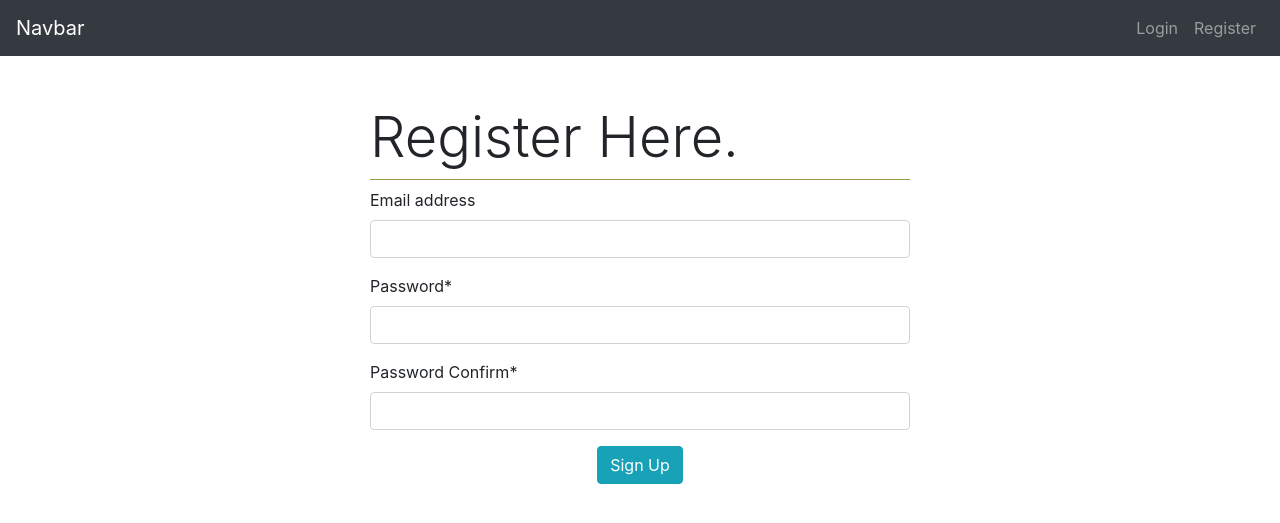
After one commit to sadakchap/document-sharing-api, a Django app: page /accounts/register/ in a window 1280 px wide. The commit adds this page. Shown: the top 523 px of the page. Run offline with Django 3.2, Linux system fonts and the light colour scheme; some libraries are stand-ins or nearby versions.

Commit message:
user registration done

```diff
--- a/accounts/forms.py
+++ b/accounts/forms.py
@@ -1,7 +1,20 @@
 from django import forms
 from django.contrib.auth import get_user_model, authenticate
+from string import ascii_lowercase, digits
+from random import choice
 
 User = get_user_model()
+
+def generate_random_username(length=16, chars=ascii_lowercase+digits, split=4, delimiter='-'):
+    username = ''.join([choice(chars) for i in range(length)])
+    if split:
+        username = delimiter.join([username[start:start+split] for start in range(0, len(username), split)])
+    try:
+        User.objects.get(username=username)
+        return generate_random_username(length=length, chars=chars, split=split, delimiter=delimiter)
+    except User.DoesNotExist:
+        return username
+
 
 class UserLoginForm(forms.Form):
     email = forms.EmailField(max_length=255, widget=forms.EmailInput(attrs={'autofocus':'on'}))
@@ -25,3 +38,32 @@ class UserLoginForm(forms.Form):
             if not user.is_active:
                 raise forms.ValidationError('Not active')
             return super(UserLoginForm, self).clean(*args, **kwargs)
+
+class UserRegisterForm(forms.ModelForm):
+    password1 = forms.CharField(label='Password', max_length=255, widget=forms.PasswordInput)
+    password2 = forms.CharField(label='Password Confirm', max_length=255, widget=forms.PasswordInput)
+
+    class Meta:
+        model = User
+        fields = ('email', 'password1', 'password2',)
+
+    def clean_email(self):
+        email = self.cleaned_data.get('email')
+        qs = User.objects.filter(email=email)
+        if qs.exists():
+            raise forms.ValidationError('Sorry, email already taken!')
+        return email
+
+    def clean(self, *args, **kwargs):
+        pwrd1 = self.cleaned_data.get('password1')
+        pwrd2 = self.cleaned_data.get('password2')
+        if pwrd1 and pwrd2 and pwrd1 != pwrd2:
+            raise forms.ValidationError('Both passwords must match!')
+        return super(UserRegisterForm, self).clean(*args, **kwargs)
+
+    def save(self, commit=True):
+        user = super(UserRegisterForm, self).save(commit=False)
+        user.username = generate_random_username()
+        if commit:
+            user.save()
+        return user
--- /dev/null
+++ b/accounts/templates/registration/register.html
@@ -0,0 +1,24 @@
+{% extends 'base.html' %}
+{% load crispy_forms_tags %}
+{% block title %}Register{% endblock %}
+{% block content %}
+<div class="container-fluid">
+    <div class="container mt-5">
+        <div class="row" style="justify-content: center; align-items: center;">
+            <div class="col-lg-6">
+                <div class="content-section">
+                    <h1 class="display-4 pb-2" style="border-bottom: 1px solid #989947;">Register Here.</h1>
+                    <form method="post">
+                        {% csrf_token %}
+                        {{ form|crispy }}
+                        <input type="hidden" name="next" value="{{ next }}">
+                        <div class="form-group text-center">
+                            <button type="submit" class="btn btn-info">Sign Up</button>
+                        </div>
+                    </form>
+                </div>
+            </div>
+        </div>
+    </div>
+</div>
+{% endblock %}
--- a/accounts/urls.py
+++ b/accounts/urls.py
@@ -7,5 +7,6 @@ app_name = 'accounts'
 urlpatterns = [
     path('login/', views.login_view, name='login'),
     path('logout/', views.logout_view, name='logout'),
+    path('register/', views.register, name='register'),
 
 ]
--- a/accounts/views.py
+++ b/accounts/views.py
@@ -1,11 +1,29 @@
 from django.shortcuts import render, redirect
 from django.contrib.auth import login, logout, authenticate
 from django.contrib.auth.decorators import login_required
-from .forms import UserLoginForm
+from .forms import UserLoginForm, UserRegisterForm
 
 # Create your views here.
 
+def register(request):
+    _next = request.GET.get('next')
+    form = UserRegisterForm(request.POST or None)
+    if form.is_valid():
+        email = form.cleaned_data.get('email')
+        pwrd = form.cleaned_data.get('password2')
+        user = form.save(commit=False)
+        user.email = email
+        user.set_password(pwrd)
+        user.save()
+        new_obj = authenticate(username=email, password=pwrd)
+        login(request, new_obj)
+        if _next:
+            return redirect(_next)
+        return redirect('/')
+    return render(request, 'registration/register.html', {'form':form})
+
 def login_view(request):
+    _next = request.GET.get('next')
     form = UserLoginForm(request.POST or None)
     if form.is_valid():
         email = form.cleaned_data.get('email')
--- a/docs_sharing/settings.py
+++ b/docs_sharing/settings.py
@@ -101,7 +101,7 @@ MEDIA_URL = '/media/'
 MEDIA_ROOT = os.path.join(BASE_DIR, "media")
 
 LOGIN_URL = 'accounts:login'
-LOGOUT_URL = 'logout'
+LOGOUT_URL = 'accounts:logout'
 LOGIN_REDIRECT_URL = '/'
 
 CRISPY_TEMPLATE_PACK = 'bootstrap4'
--- a/templates/navbar.html
+++ b/templates/navbar.html
@@ -9,7 +9,7 @@
         <ul class="navbar-nav ml-lg-auto">
             {% if user.is_authenticated %}
                 <li class="nav-item">
-                    <a class="nav-link" href="#">Hello, {{ user.username }}</a>
+                    <a class="nav-link" href="#">{{ user.email }}</a>
                 </li>
                 <li class="nav-item">
                     <a class="nav-link" href="{% url 'accounts:logout' %}">Logout</a>
```
